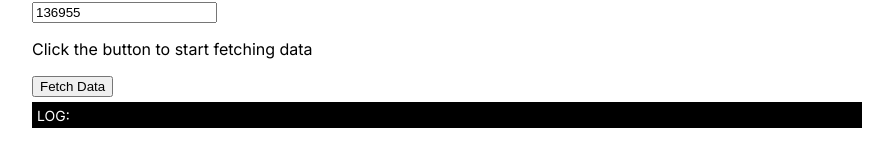
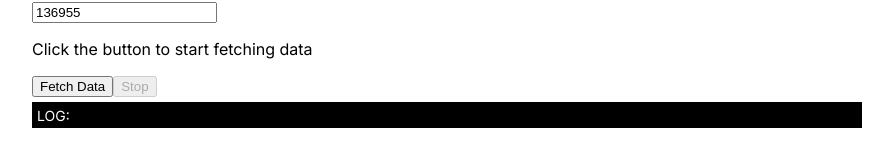
Before and after one commit to nw1n/bgg-scraper-next, a Next.js app: page / in a window 1280 px wide. Shown: the part 221-387 px from the top of the page, without its empty margins (193-1086 px from the left). Built offline with nearby package versions, Linux system fonts and the light colour scheme.

Commit message:
working well

```diff
--- a/src/app/page.tsx
+++ b/src/app/page.tsx
@@ -73,6 +73,7 @@ export default function Home() {
   }
 
   const buttonRef = useRef<HTMLButtonElement>(null)
+  const stopButtonRef = useRef<HTMLButtonElement>(null)
 
   function handleLocationInputChange(
     event: React.ChangeEvent<HTMLInputElement>,
@@ -82,6 +83,12 @@ export default function Home() {
 
   function handleGameIdInputChange(event: React.ChangeEvent<HTMLInputElement>) {
     setGameIdInputValue(event.target.value)
+  }
+
+  function handleStopButtonClick() {
+    log('stop button clicked')
+    isFetching = false
+    setIsLoadingState(false)
   }
 
   function handleGreenButtonBlink() {
@@ -99,6 +106,11 @@ export default function Home() {
   }
 
   async function fetchPage() {
+    if (!isFetching) {
+      log('isFetching is false, stopping')
+      setIsLoadingState(false)
+      return
+    }
     if (timesFailed >= 8) {
       log('too many fails, stopping')
       isFetching = false
@@ -186,6 +198,13 @@ export default function Home() {
         >
           {isLoadingState ? 'Fetching Data...' : 'Fetch Data'}
         </button>
+        <button
+          ref={stopButtonRef}
+          onClick={handleStopButtonClick}
+          disabled={!isLoadingState}
+        >
+          Stop
+        </button>
         <div className="log-window">LOG: {lastLogMessage}</div>
         <span
           className={
```
